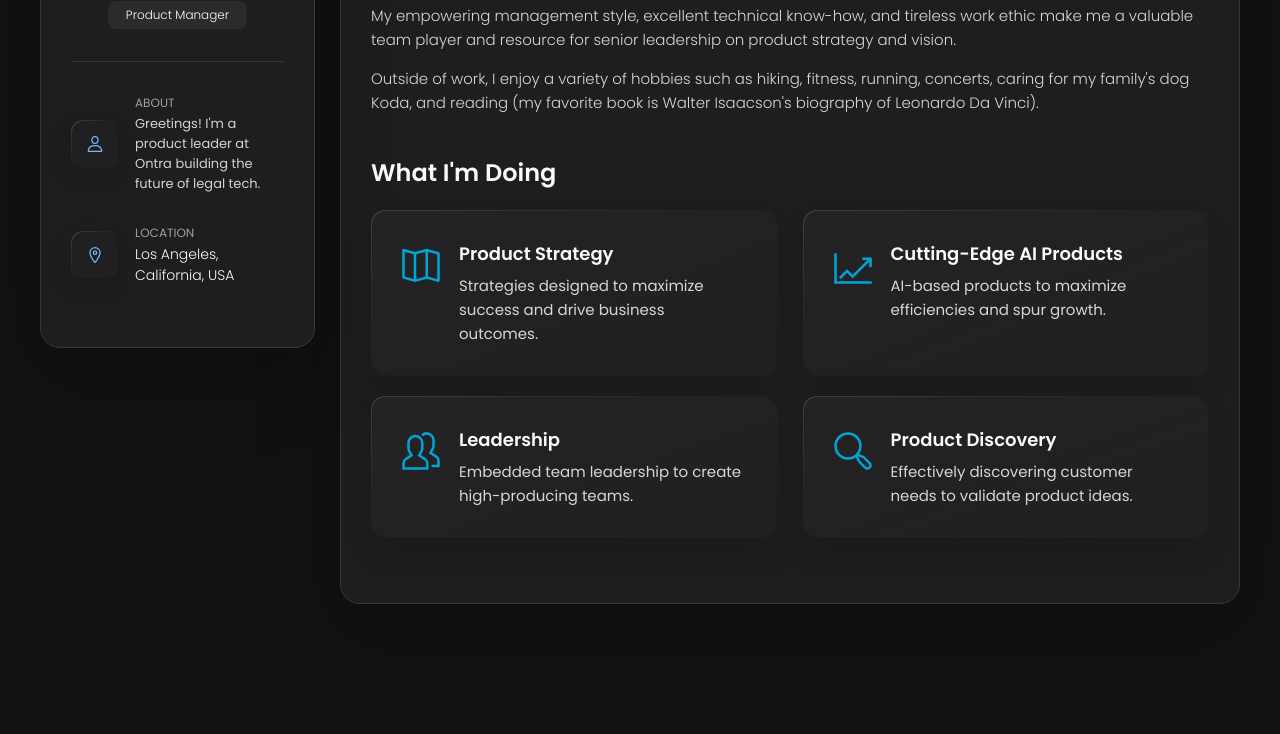
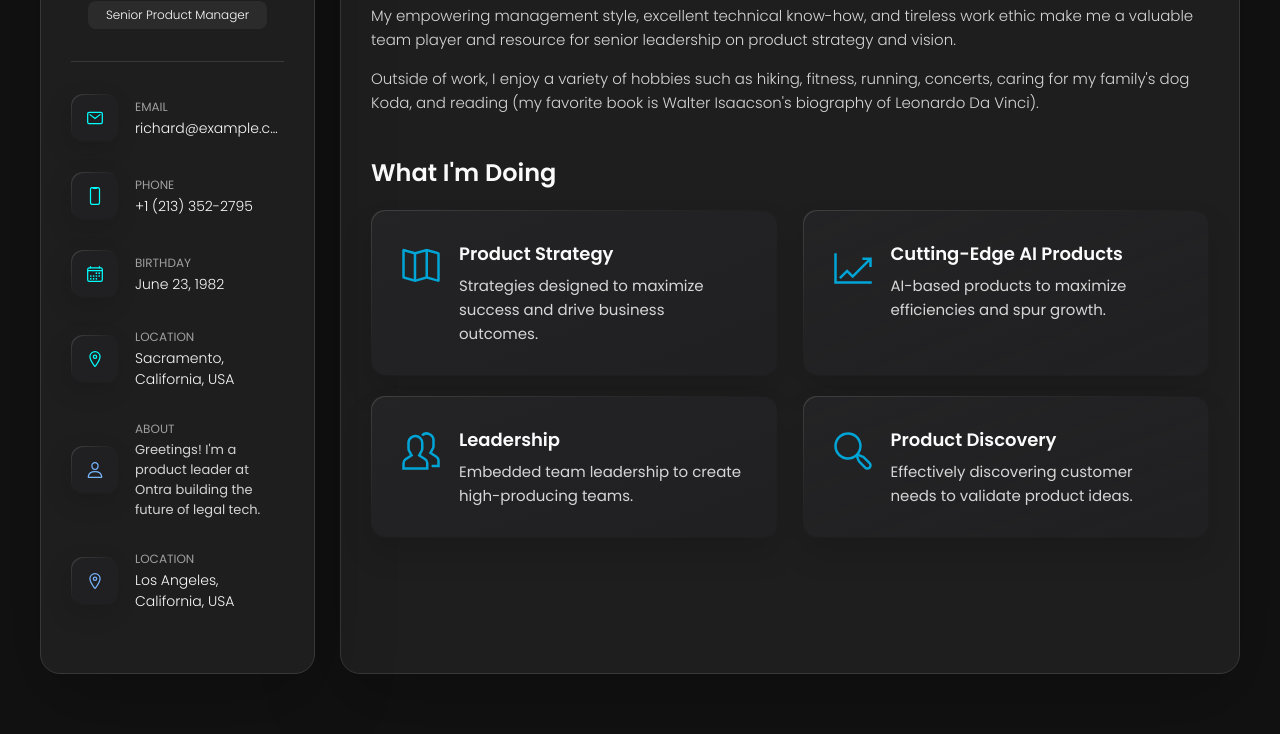
Before and after one commit to camdresie/CamProdfolio, a website: page index.html in a window 1280 px wide. Shown: the part 349-1083 px from the top of the page. Before the commit the page ends 1013 px from the top, so only its background shows below. Drawn offline with nearby package versions, Linux system fonts and the light colour scheme.

Commit message:
Updating title

```diff
--- a/index.html
+++ b/index.html
@@ -48,7 +48,7 @@
         <div class="info-content">
           <h1 class="name" title="Cam Dresie">Cam Dresie</h1>
 
-          <p class="title">Product Manager</p>
+          <p class="title">Senior Product Manager</p>
         </div>
 
         <button class="info_more-btn" data-sidebar-btn>
@@ -65,6 +65,61 @@
 
         <ul class="contacts-list">
 
+          <li class="contact-item">
+
+            <div class="icon-box">
+              <ion-icon name="mail-outline"></ion-icon>
+            </div>
+
+            <div class="contact-info">
+              <p class="contact-title">Email</p>
+
+              <a href="mailto:richard@example.com" class="contact-link">richard@example.com</a>
+            </div>
+
+          </li>
+
+          <li class="contact-item">
+
+            <div class="icon-box">
+              <ion-icon name="phone-portrait-outline"></ion-icon>
+            </div>
+
+            <div class="contact-info">
+              <p class="contact-title">Phone</p>
+
+              <a href="tel:+12133522795" class="contact-link">+1 (213) 352-2795</a>
+            </div>
+
+          </li>
+
+          <li class="contact-item">
+
+            <div class="icon-box">
+              <ion-icon name="calendar-outline"></ion-icon>
+            </div>
+
+            <div class="contact-info">
+              <p class="contact-title">Birthday</p>
+
+              <time datetime="1982-06-23">June 23, 1982</time>
+            </div>
+
+          </li>
+
+          <li class="contact-item">
+
+            <div class="icon-box">
+              <ion-icon name="location-outline"></ion-icon>
+            </div>
+
+            <div class="contact-info">
+              <p class="contact-title">Location</p>
+
+              <address>Sacramento, California, USA</address>
+            </div>
+
+          </li>
 
           <li class="contact-item">
 
@@ -154,7 +209,7 @@
 
 
           <p>
-            I'm a Product Manager who brings my utmost to every project I work on, utilizing a vast array of technical and business competencies to create delightful user experiences. Known for being an inspiring, dedicated, and clear communicator, I maintain a relentless focus on customer value and consistently deliver superior results.
+            I'm a Senior Product Manager who brings my utmost to every project I work on, utilizing a vast array of technical and business competencies to create delightful user experiences. Known for being an inspiring, dedicated, and clear communicator, I maintain a relentless focus on customer value and consistently deliver superior results.
           </p>
           <p>
             I excel in developing AI features, tools, and products that leverage cutting-edge technologies to drive efficiency and innovation. I am well-versed in managing projects from inception through release and promotion, always seeking opportunities to enhance processes and elevate business impacts.
@@ -284,13 +339,13 @@
 
             <li class="timeline-item">
 
-              <h4 class="h4 timeline-item-title">Product Manager</h4>
+              <h4 class="h4 timeline-item-title">Senior Product Manager</h4>
               <h5 class="h5">Ontra</h5>
 
               <span>2021 — Present</span>
 
               <p class="timeline-text">
-                As a Product Manager in Ontra's Contract Automation division, I specialize in harnessing the power of AI and machine learning to develop innovative solutions that are reshaping the legal and private equity industries. With a deep understanding of AI-driven technologies, I have successfully delivered cutting-edge features and tools that automate attorney workflows, maximize business impacts, and drive growth.
+                As a Senior Product Manager in Ontra's Contract Automation division, I specialize in harnessing the power of AI and machine learning to develop innovative solutions that are reshaping the legal and private equity industries. With a deep understanding of AI-driven technologies, I have successfully delivered cutting-edge features and tools that automate attorney workflows, maximize business impacts, and drive growth.
 
                 Collaborating closely with cross-functional teams and stakeholders, I create strategic roadmaps and lead the development of transformative projects to execute on that roadmap.
               </p>
```
